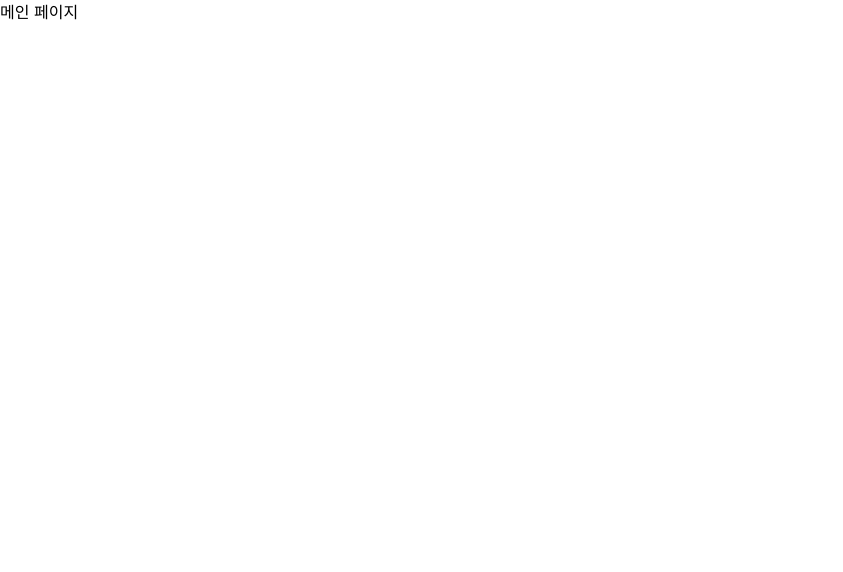
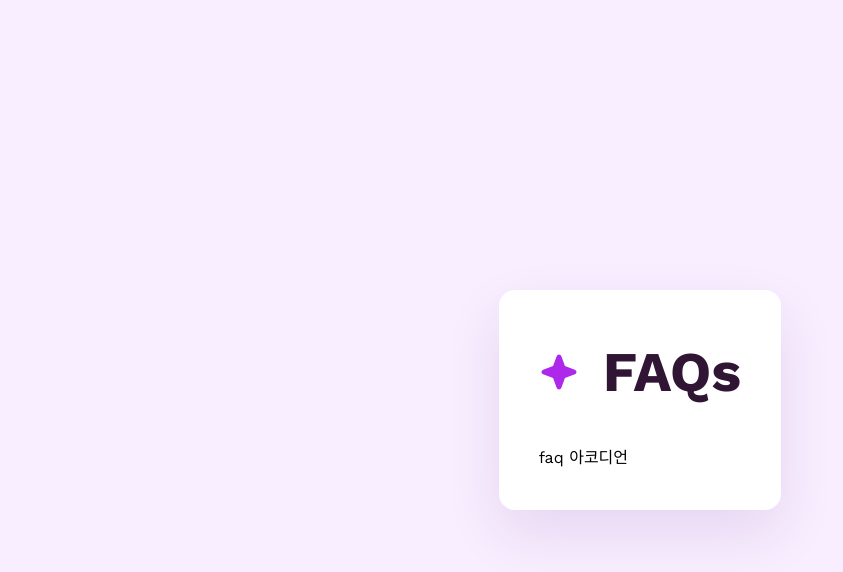
Before and after one commit to no-pla/faq_accordion, a Next.js app: page / in a window 1280 px wide. Shown: the top 572 px of the page, without its empty margins (0-843 px from the left). Built offline with nearby package versions, Linux system fonts and the light colour scheme.

Commit message:
Design: Add Card css and set font

```diff
--- /dev/null
+++ b/app/components/Card.tsx
@@ -0,0 +1,40 @@
+import React from "react";
+import Image from "next/image";
+import Star from "../../public/icon-star.svg";
+
+const FAQs = [
+  {
+    index: 0,
+    q: "What is Frontend Mentor, and how will it help me?",
+    a: "Frontend Mentor offers realistic coding challenges to help developers improve their frontend coding skills with projects in HTML, CSS, and JavaScript. It's suitable for all levels and ideal for portfolio building.",
+  },
+  {
+    index: 1,
+    q: "Is Frontend Mentor free?",
+    a: "Yes, Frontend Mentor offers both free and premium coding challenges, with the free option providing access to a range of projects suitable for all skill levels.",
+  },
+  {
+    index: 2,
+    q: "Can I use Frontend Mentor projects in my portfolio?",
+    a: "Yes, you can use projects completed on Frontend Mentor in your portfolio. It's an excellent way to showcase your skills to potential employers!",
+  },
+  {
+    index: 3,
+    q: "How can I get help if I'm stuck on a Frontend Mentor challenge?",
+    a: "The best place to get help is inside Frontend Mentor's Discord community. There's a help channel where you can ask questions and seek support from other community members.",
+  },
+];
+
+const Card = () => {
+  return (
+    <div className="p-10 bg-white rounded-2xl shadow-cardShadow">
+      <div className="flex mb-8 gap-[24px]">
+        <Image src={Star} alt="star" width={40} height={40} />
+        <h2 className="text-darkPurple text-[56px] font-bold">FAQs</h2>
+      </div>
+      <div>faq 아코디언</div>
+    </div>
+  );
+};
+
+export default Card;
--- a/app/layout.tsx
+++ b/app/layout.tsx
@@ -1,8 +1,8 @@
 import type { Metadata } from "next";
-import { Inter } from "next/font/google";
+import { Work_Sans } from "next/font/google";
 import "./globals.css";
 
-const inter = Inter({ subsets: ["latin"] });
+const workSans = Work_Sans({ subsets: ["latin"] });
 
 export const metadata: Metadata = {
   title: "faq accordion",
@@ -19,7 +19,7 @@ export default function RootLayout({
       <head>
         <link rel="icon" href="/favicon-32x32.png" sizes="any" />
       </head>
-      <body className={inter.className}>{children}</body>
+      <body className={workSans.className}>{children}</body>
     </html>
   );
 }
--- a/app/page.tsx
+++ b/app/page.tsx
@@ -1,3 +1,9 @@
+import Card from "./components/Card";
+
 export default function Home() {
-  return <main>메인 페이지</main>;
+  return (
+    <main className="bg-lightPink h-screen flex justify-center items-center">
+      <Card />
+    </main>
+  );
 }
--- a/tailwind.config.ts
+++ b/tailwind.config.ts
@@ -14,7 +14,11 @@ const config: Config = {
       lightPink: "#F8EEFF",
       white: "#FFFFFF",
     },
-    extend: {},
+    extend: {
+      boxShadow: {
+        cardShadow: "0 23px 56px rgba(80, 0, 118, 0.1)",
+      },
+    },
   },
   plugins: [],
 };
```
